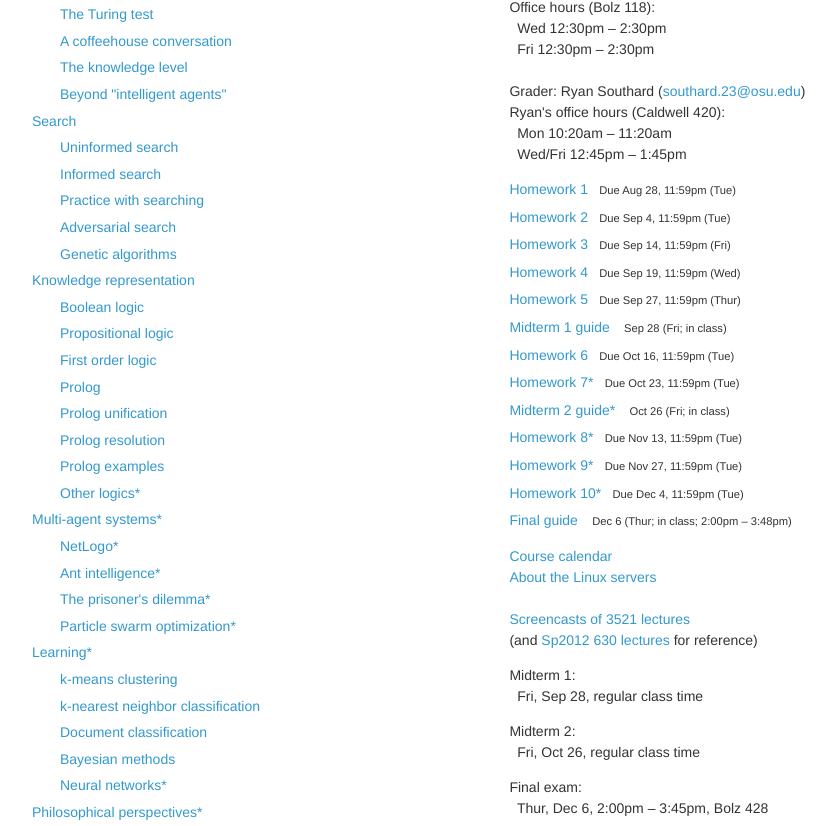
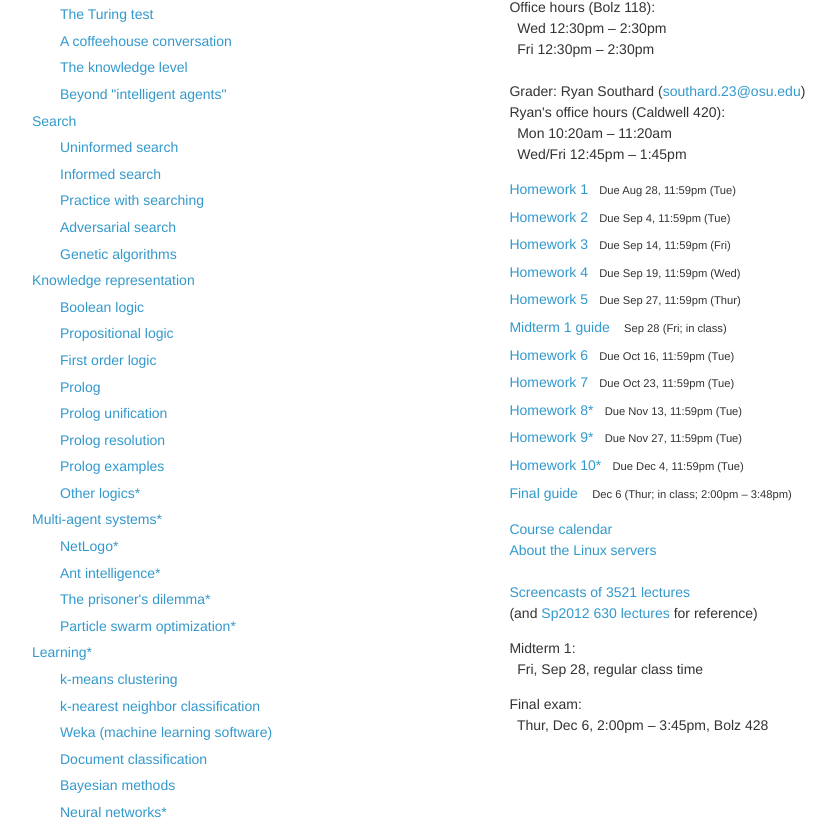
Before and after one commit to joshuaeckroth/cse3521-website, a plain HTML site: page index.html in a window 1280 px wide. Shown: the part 108-934 px from the top of the page, without its empty margins (174-1010 px from the left). Drawn offline with Linux system fonts and the light colour scheme; a script that the page names is missing.

Commit message:
Updates to learning and multi-agent systems and hw 7.

```diff
--- a/index.html
+++ b/index.html
@@ -132,6 +132,7 @@
           <ul>
             <li><a href="k-means.html">k-means clustering</a></li>
             <li><a href="k-nn.html">k-nearest neighbor classification</a></li>
+            <li><a href="weka.html">Weka (machine learning software)</a></li>
             <li><a href="document-classification.html">Document classification</a></li>
             <li><a href="bayesian-methods.html">Bayesian methods</a></li>
             <li><a href="neural-networks.html">Neural networks*</a></li>
@@ -193,10 +194,8 @@
             Sep 28 (Fri; in class)</span></li>
         <li><a href="homework-6.html">Homework 6</a><span class="due">Due
             Oct 16, 11:59pm (Tue)</span></li>
-        <li><a href="homework-7.html">Homework 7*</a><span class="due">Due
+        <li><a href="homework-7.html">Homework 7</a><span class="due">Due
             Oct 23, 11:59pm (Tue)</span></li>
-        <li><a href="midterm-2-guide.html">Midterm 2 guide*</a><span class="due">
-            Oct 26 (Fri; in class)</span></li>
         <li><a href="homework-8.html">Homework 8*</a><span class="due">Due
             Nov 13, 11:59pm (Tue)</span></li>
         <li><a href="homework-9.html">Homework 9*</a><span class="due">Due
@@ -227,11 +226,6 @@
       </p>
 
       <p>
-        Midterm 2:<br/>
-        &nbsp; Fri, Oct 26, regular class time
-      </p>
-
-      <p>
         Final exam:<br/>
         &nbsp; Thur, Dec 6, 2:00pm &ndash; 3:45pm, Bolz 428
       </p>
```
Also changed, not shown: images/Dali.Gala.Lincoln.20meters.jpg (added), images/longer-simulations.gif (added), 10 other files.
